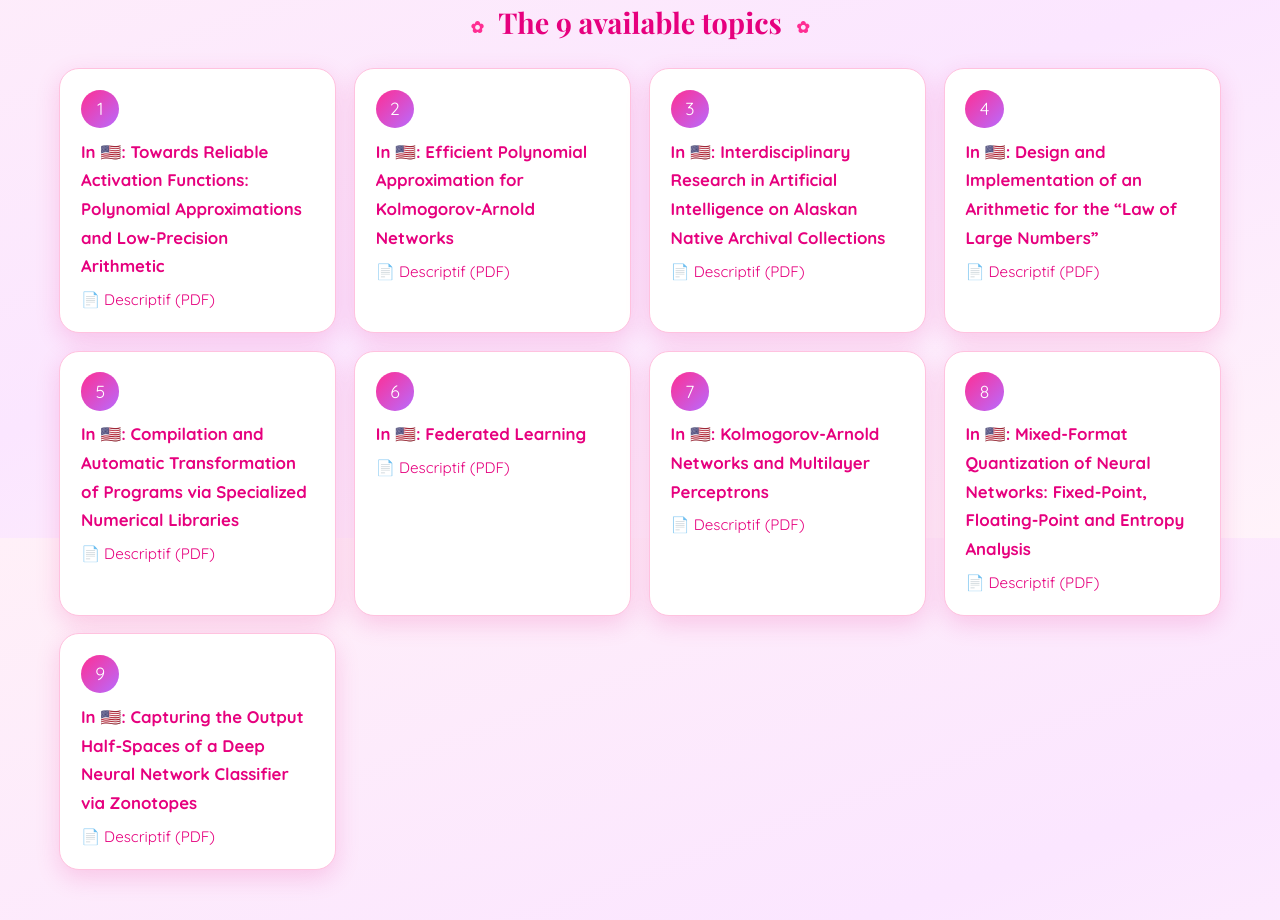
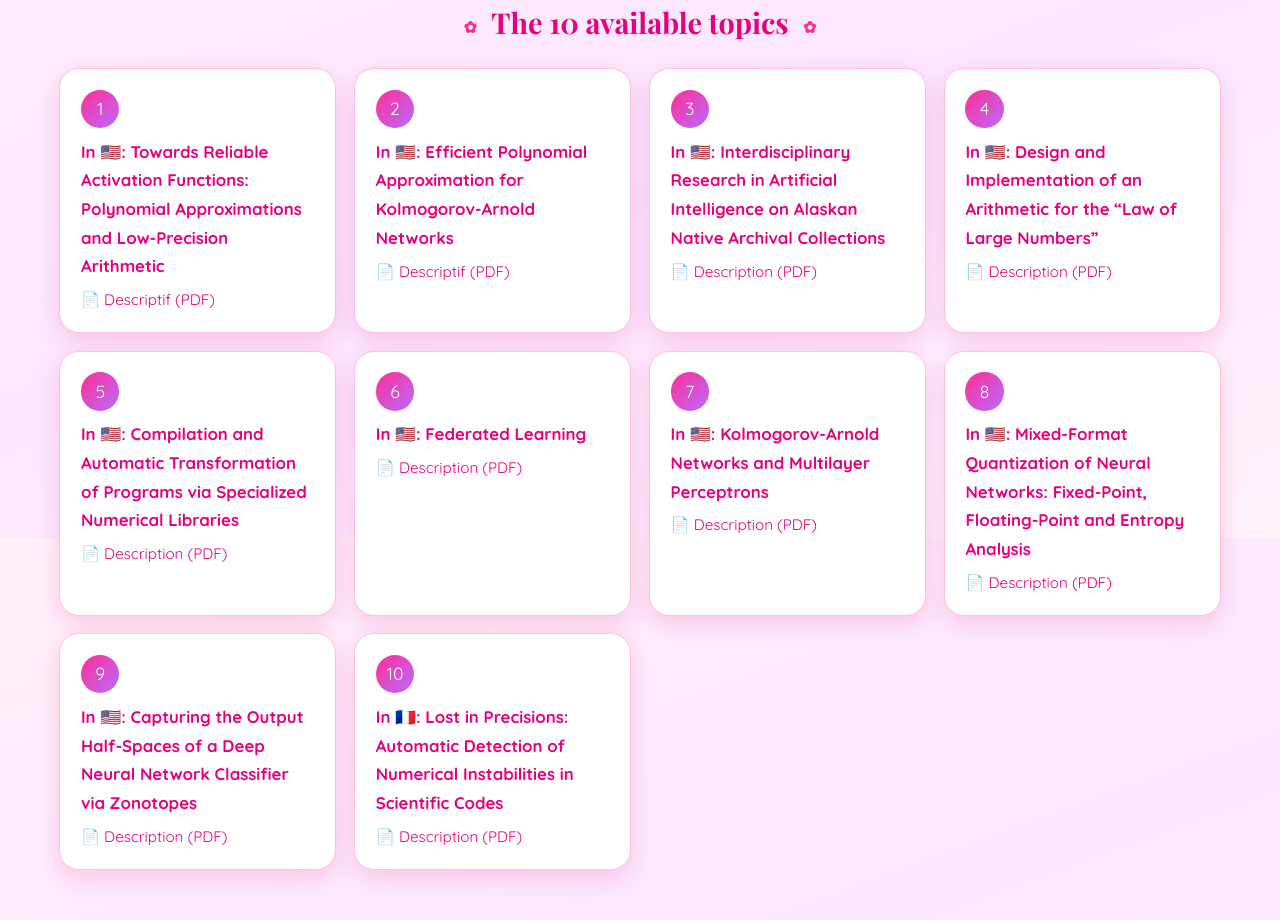
Before and after one commit to hanane-benmaghnia/hanane-benmaghnia.github.io, a plain HTML site: page en/stages.html in a window 1280 px wide. Shown: the part 262-1182 px from the top of the page. Drawn offline with nearby package versions, Linux system fonts and the light colour scheme; a web font is replaced by a local one.

Commit message:
ajout stage lip6

```diff
--- a/en/stages.html
+++ b/en/stages.html
@@ -36,7 +36,7 @@
     <p class="subtitle">Nine research internship topics for Master’s students (M1/M2) in computer science, artificial intelligence, and numerical computing.</p>
   </section>
   <section>
-    <h2><span>The 9 available topics</span></h2>
+    <h2><span>The 10 available topics</span></h2>
     <div class="cards">
       <div class="card">
         <div class="card-icon" aria-hidden="true">1</div>
@@ -56,49 +56,56 @@
         <div class="card-icon" aria-hidden="true">3</div>
         <h3>In 🇺🇸: Interdisciplinary Research in Artificial Intelligence on Alaskan Native Archival Collections</h3>
         <p>
-          <a href="../pdf/Stage_3.pdf" target="_blank"> 📄 Descriptif (PDF)</a>
+          <a href="../pdf/Stage_3.pdf" target="_blank"> 📄 Description (PDF)</a>
         </p>
       </div>
       <div class="card">
         <div class="card-icon" aria-hidden="true">4</div>
         <h3>In 🇺🇸: Design and Implementation of an Arithmetic for the “Law of Large Numbers”</h3>
         <p>
-          <a href="../pdf/Stage_4.pdf" target="_blank"> 📄 Descriptif (PDF)</a>
+          <a href="../pdf/Stage_4.pdf" target="_blank"> 📄 Description (PDF)</a>
         </p>
       </div>
       <div class="card">
         <div class="card-icon" aria-hidden="true">5</div>
         <h3>In 🇺🇸: Compilation and Automatic Transformation of Programs via Specialized Numerical Libraries</h3>
         <p>
-          <a href="../pdf/Stage_5.pdf" target="_blank"> 📄 Descriptif (PDF)</a>
+          <a href="../pdf/Stage_5.pdf" target="_blank"> 📄 Description (PDF)</a>
         </p>
       </div>
       <div class="card">
         <div class="card-icon" aria-hidden="true">6</div>
         <h3>In 🇺🇸: Federated Learning</h3>
         <p>
-          <a href="../pdf/Stage_6.pdf" target="_blank"> 📄 Descriptif (PDF)</a>
+          <a href="../pdf/Stage_6.pdf" target="_blank"> 📄 Description (PDF)</a>
         </p>
       </div>
       <div class="card">
         <div class="card-icon" aria-hidden="true">7</div>
         <h3>In 🇺🇸: Kolmogorov-Arnold Networks and Multilayer Perceptrons</h3>
         <p>
-          <a href="../pdf/Stage_7.pdf" target="_blank"> 📄 Descriptif (PDF)</a>
+          <a href="../pdf/Stage_7.pdf" target="_blank"> 📄 Description (PDF)</a>
         </p>
       </div>
       <div class="card">
         <div class="card-icon" aria-hidden="true">8</div>
         <h3>In 🇺🇸: Mixed-Format Quantization of Neural Networks: Fixed-Point, Floating-Point and Entropy Analysis</h3>
         <p>
-          <a href="../pdf/Stage_8.pdf" target="_blank"> 📄 Descriptif (PDF)</a>
+          <a href="../pdf/Stage_8.pdf" target="_blank"> 📄 Description (PDF)</a>
         </p>
       </div>
       <div class="card">
         <div class="card-icon" aria-hidden="true">9</div>
         <h3>In 🇺🇸: Capturing the Output Half-Spaces of a Deep Neural Network Classifier via Zonotopes</h3>
         <p>
-          <a href="../pdf/Stage_9.pdf" target="_blank"> 📄 Descriptif (PDF)</a>
+          <a href="../pdf/Stage_9.pdf" target="_blank"> 📄 Description (PDF)</a>
+        </p>
+      </div>
+      <div class="card">
+         <div class="card-icon" aria-hidden="true">10</div>
+        <h3>In 🇫🇷: Lost in Precisions: Automatic Detection of Numerical Instabilities in Scientific Codes</h3>
+        <p>
+          <a href="../pdf/Stage_10.pdf" target="_blank"> 📄 Description (PDF)</a>
         </p>
       </div>
     </div>
```
Also changed, not shown: en/index.html (+1 -1 lines), fr/index.html (+1 -1 lines), fr/stages.html (+8 -1 lines).
